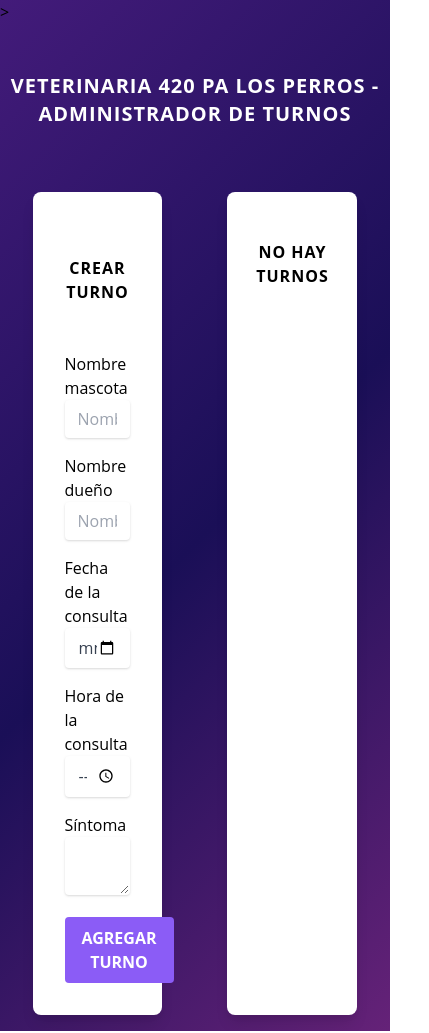
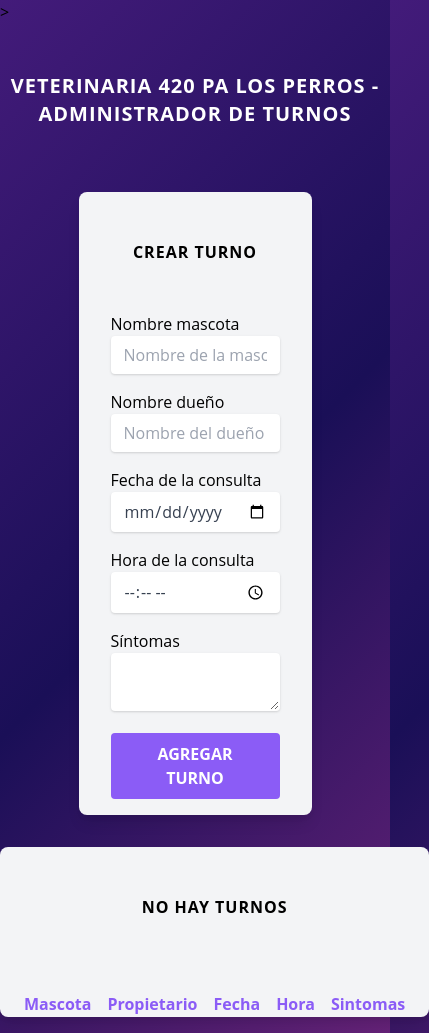
Before and after one commit to tomastoloza/veterinaria-react-tailwindcss, a React (Create React App) app: page / in a window 390 px wide. Shown: the whole page, 429 px wide, since content can reach past the window. Built offline with nearby package versions, Linux system fonts and the light colour scheme.

Commit message:
Fix change to tables and add responsive card

```diff
--- a/src/App.js
+++ b/src/App.js
@@ -49,14 +49,24 @@ function App() {
         <Fragment>
             <h1 className={"font-bold text-xl"}>Veterinaria 420 Pa los Perros - Administrador de turnos</h1>
             <div className={"flex flex-wrap"}>
-                <div className={"min-w-3 h-1/3 w-1/3 mx-auto px-4 my-4 bg-white rounded-lg shadow-lg py-4"}>
+                <div className={"h-1/3 w-1/3 mx-auto px-4 my-4 bg-gray-100 rounded-lg shadow-lg min-w-min"}>
                     <Formulario
                         crearTurno={crearTurno}
                     />
                 </div>
-                <div className={"w-1/3 mx-auto px-4 my-4 bg-white rounded-lg shadow-lg"}>
+                <div className={"w-1/2 mx-auto px-4 my-4 bg-gray-100 rounded-lg shadow-lg min-w-min"}>
                     <h2 className={"font-bold text-black"}>{titulo}</h2><br/>
-                    <div className={"flex flex-wrap justify-around py-4 mx-auto"}>
+                    <table className={"table-auto text-left rounded-lg mx-auto"}>
+                        <thead>
+                            <tr className={"text-purple-500"}>
+                                <th className={"px-2"}>Mascota</th>
+                                <th className={"px-2"}>Propietario</th>
+                                <th className={"px-2 w-1/6"}>Fecha</th>
+                                <th className={"px-2"}>Hora</th>
+                                <th className={"px-2"}>Sintomas</th>
+                            </tr>
+                        </thead>
+                        <tbody className={""}>
                         {turnos.map(turno => (
                             <Turno
                                 key={turno.id}
@@ -64,7 +74,8 @@ function App() {
                                 eliminarTurno={eliminarTurno}
                             />
                         ))}
-                    </div>
+                        </tbody>
+                    </table>
                 </div>
             </div>
         </Fragment>
--- a/src/components/Formulario.jsx
+++ b/src/components/Formulario.jsx
@@ -122,7 +122,7 @@ const Formulario = ({crearTurno}) => {
                         />
                     </div>
                     <div className={"mb-4 px-2"}>
-                        <label>Síntoma</label>
+                        <label>Síntomas</label>
                         <textarea
                             className={"shadow appearance-none border rounded w-full py-2 px-3 text-gray-700 leading-tight focus:outline-none focus:shadow-outline border border-transparent focus:ring-2 focus:ring-purple-600 focus:border-transparent"}
                             aria-label="With textarea"
--- a/src/components/Turno.jsx
+++ b/src/components/Turno.jsx
@@ -1,16 +1,16 @@
 import React from 'react'
 
 const Turno = ({turno, eliminarTurno}) => (
-    <div className="w-1/3 px-4 py-4 border rounded-lg shadow-lg mx-4 my-4 flex flex-wrap min-w-min">
-        <p className={"py-2"}>Mascota: <span>{turno.mascota}</span></p>
-        <p className={"py-2"}>Propietario: <span>{turno.propietario}</span></p>
-        <p className={"py-2"}>Fecha: <span>{turno.fecha}</span></p>
-        <p className={"py-2"}>Hora: <span>{turno.hora}</span></p>
-        <p className={"py-2"}>Síntoma: <span>{turno.sintomas}</span></p>
+    <tr className="bg-purple-100 border border-purple-500">
+        <td className={"border border-purple-500 px-4"}><span>{turno.mascota}</span></td>
+        <td className={"border border-purple-500 px-4"}><span>{turno.propietario}</span></td>
+        <td className={"border border-purple-500 px-4"}><span>{turno.fecha}</span></td>
+        <td className={"border border-purple-500 px-4"}><span>{turno.hora}</span></td>
+        <td className={"border border-purple-500 px-4"}><span>{turno.sintomas}</span></td>
         <button
             type="button"
-            className={"place-self-center border border-red-500 hover:bg-red-200 text-red-500 font-bold py-2 px-4 rounded focus:outline-none focus:shadow-outline"}
-            onClick={() => eliminarTurno(turno.id)}>Eliminar &times;</button>
-    </div>
+            className={"m-4 border border-red-500 hover:bg-red-200 text-red-500 font-bold px-2 rounded-full focus:outline-none focus:shadow-outline"}
+            onClick={() => eliminarTurno(turno.id)}>&times;</button>
+    </tr>
 );
 export default Turno;
```
